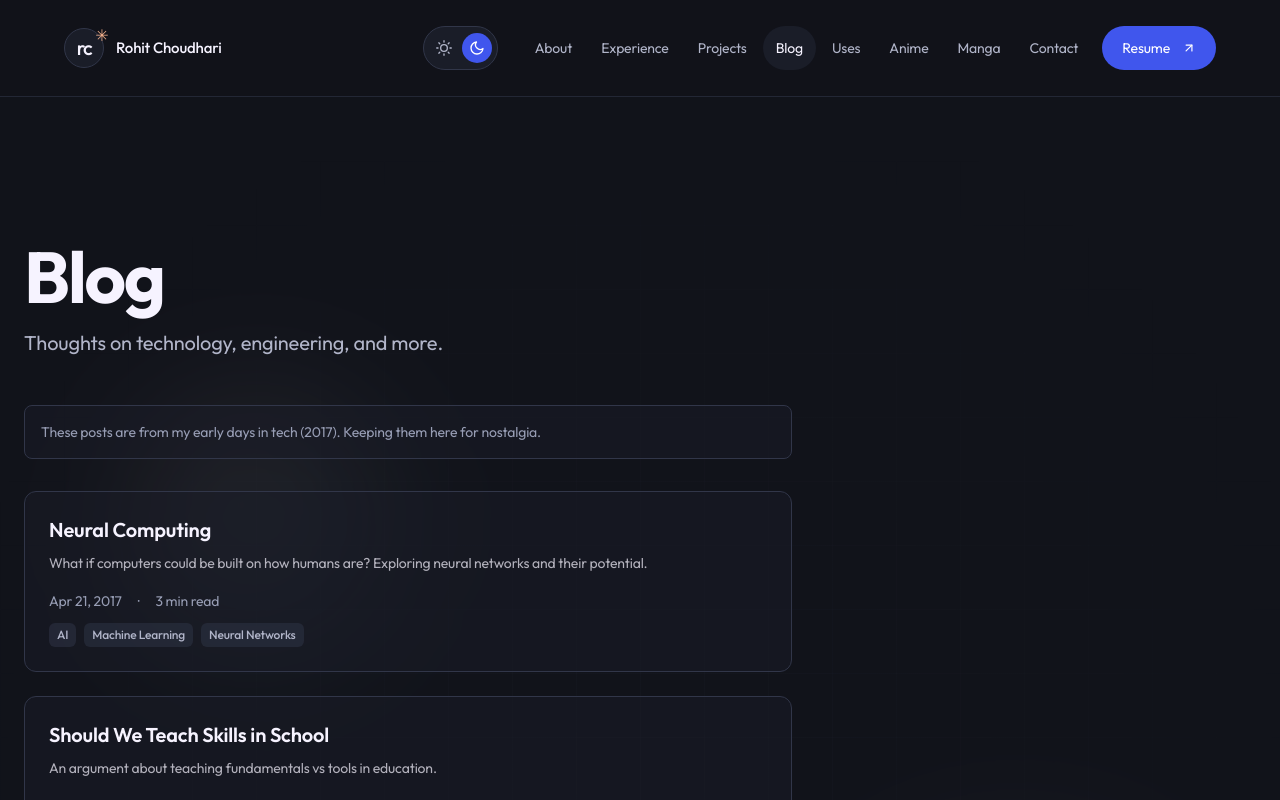
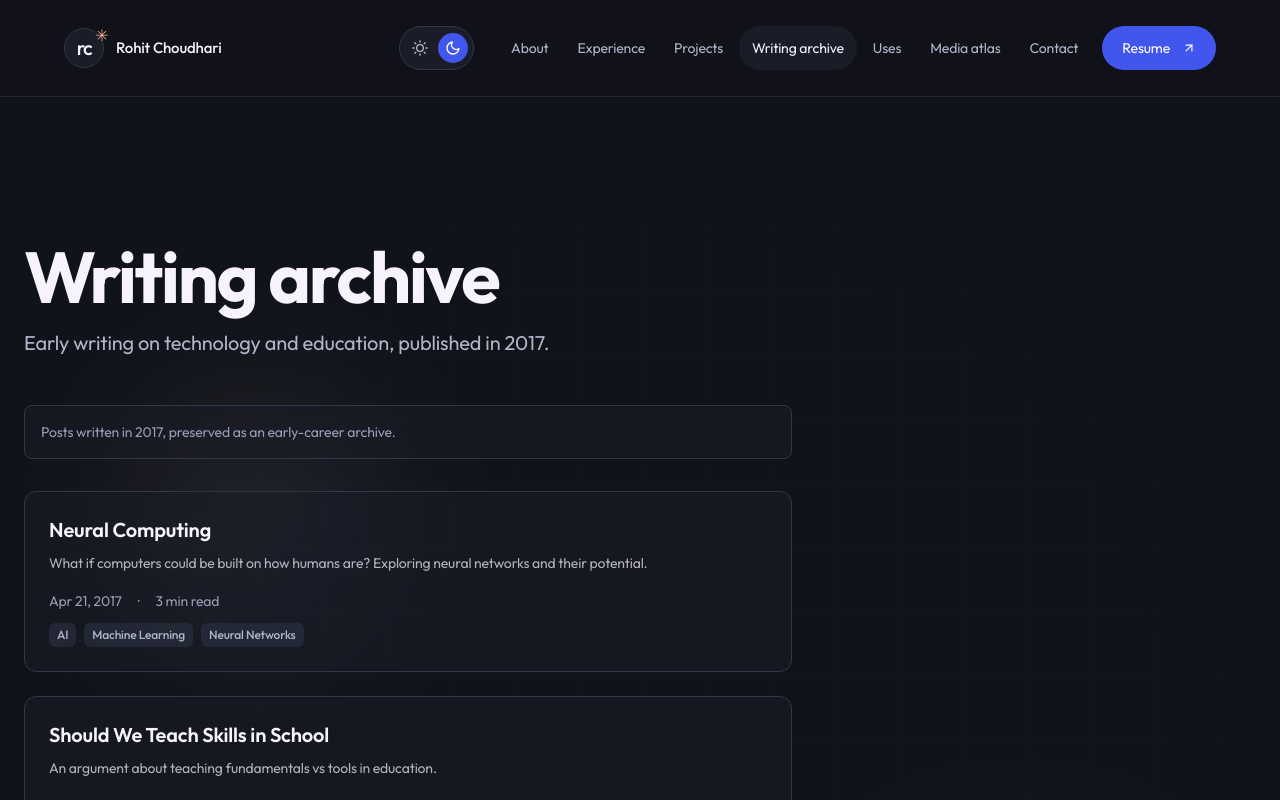
Before and after one commit to InfernapeXavier/InfernapeXavier.github.io, a Next.js app: page /blog in a window 1280 px wide. Shown: the top 800 px of the page. Built offline with nearby package versions, Linux system fonts and the light colour scheme.

Commit message:
refactor(content): clarify site navigation
Amp-Thread-ID: https://ampcode.com/threads/T-01a171f3-059e-70b0-b6aa-030691032df6

```diff
--- a/src/app/blog/[slug]/page.tsx
+++ b/src/app/blog/[slug]/page.tsx
@@ -51,7 +51,7 @@ export default async function BlogPostPage({ params }: Props) {
               className="inline-flex items-center gap-2 text-theme-subtle hover:text-theme-text transition-colors mb-8"
             >
               <FaArrowLeft className="text-sm" />
-              <span>Back to blog</span>
+              <span>Back to writing archive</span>
             </Link>
 
             <article>
--- a/src/app/blog/page.tsx
+++ b/src/app/blog/page.tsx
@@ -3,8 +3,8 @@ import Link from "next/link";
 import { getAllPosts } from "@/data/posts";
 
 export const metadata: Metadata = {
-  title: "Blog | Rohit Choudhari",
-  description: "Thoughts on technology, engineering, and more.",
+  title: "Writing archive",
+  description: "Early writing on technology and education, published in 2017.",
 };
 
 export default function BlogPage() {
@@ -17,14 +17,13 @@ export default function BlogPage() {
         <div className="grid-pattern" />
         <div className="section-container">
           <div className="max-w-3xl">
-            <h1 className="section-heading mb-4">Blog</h1>
+            <h1 className="section-heading mb-4">Writing archive</h1>
             <p className="text-xl text-theme-subtle mb-12">
-              Thoughts on technology, engineering, and more.
+              Early writing on technology and education, published in 2017.
             </p>
 
             <p className="text-sm text-theme-muted mb-8 p-4 rounded-lg bg-theme-surface/50 border border-theme-highlight">
-              These posts are from my early days in tech (2017). Keeping them
-              here for nostalgia.
+              Posts written in 2017, preserved as an early-career archive.
             </p>
 
             <div className="space-y-6">
--- a/src/app/page.tsx
+++ b/src/app/page.tsx
@@ -196,8 +196,9 @@ export default function Home() {
               href="https://links.rohitc.tech"
               target="_blank"
               rel="noreferrer"
+              aria-label="More from me (opens in new tab)"
             >
-              <FiGrid aria-hidden="true" /> tl;dr{" "}
+              <FiGrid aria-hidden="true" /> More from me{" "}
               <FiArrowUpRight aria-hidden="true" />
             </a>
             <a
--- a/src/components/layout/Navbar.tsx
+++ b/src/components/layout/Navbar.tsx
@@ -11,10 +11,9 @@ const navLinks = [
   { href: "/#about", label: "About" },
   { href: "/#experience", label: "Experience" },
   { href: "/#projects", label: "Projects" },
-  { href: "/blog", label: "Blog" },
+  { href: "/blog", label: "Writing archive" },
   { href: "/uses", label: "Uses" },
-  { href: "/anime", label: "Anime" },
-  { href: "/manga", label: "Manga" },
+  { href: "/anime", label: "Media atlas" },
   { href: "/#contact", label: "Contact" },
   { href: "https://bit.ly/rohitcresume", label: "Resume", external: true },
 ];
```
